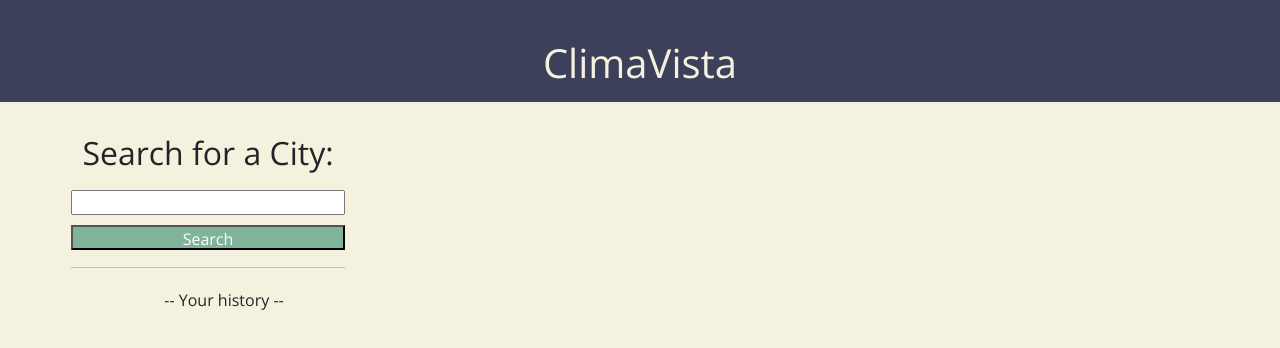
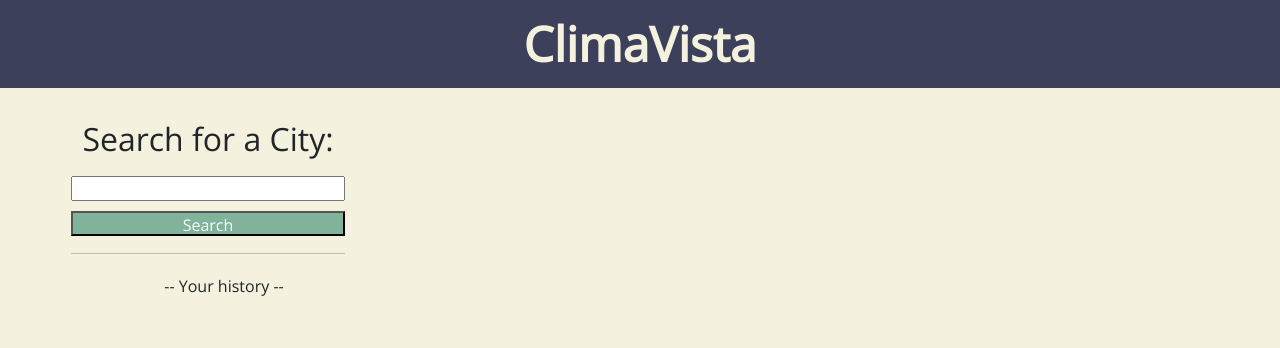
Before and after one commit to kemcclen/ClimaVista, a plain HTML site: page index.html in a window 1280 px wide. Drawn offline with nearby package versions, Linux system fonts and the light colour scheme.

Commit message:
README started (missing assets photo and links), nav bar added and styles, cirty search added and styled

```diff
--- a/assets/style.css
+++ b/assets/style.css
@@ -1,6 +1,6 @@
 * {
-font-family: 'Merriweather', serif;
-font-family: 'Open Sans', sans-serif;
+  font-family: "Merriweather", serif;
+  font-family: "Open Sans", sans-serif;
   padding: 0;
   margin: 0;
   box-sizing: border-box;
@@ -8,17 +8,19 @@ box-sizing: border-box;
 
 nav {
   font-family: Arial, Helvetica, sans-serif;
-    background-color: #3D405B;
+  background-color: #3d405b;
   text-align: center;
 }
 
 nav h1 {
   padding: 15px;
-    color:  #F4F1DE;
+  color: #f4f1de;
+  font-weight: 600;
+  font-size: 48px;
 }
 
 body {
-    background-color: #F4F1DE;
+  background-color: #f4f1de;
 }
 
 main {
@@ -47,7 +49,7 @@ main .searchSection #citySearch {
 
 main .searchSection #searchButton {
   color: white;
-    background: #81B29A;
+  background: #81b29a;
   width: 95%;
   height: 25px;
 }
--- a/index.html
+++ b/index.html
@@ -21,14 +21,13 @@
 
 <body>
     <nav>
-        <img href="assets/images/logo.png"/>
         <h1>ClimaVista</h1>
     </nav>
     <main>
         <div class="searchSection">
             <h2>Search for a City:</h2>
             <input type="text" name="citySearch" id="citySearch">
-            <button id="searchButton" onclick="run ();">Search</button>
+            <button id="searchButton" onclick="">Search</button>
             <hr />
             <ul id="history">
                 <li>
```
Also changed, not shown: assets/images/sunny.png (added), 3 other files. Lines whose indentation alone changed are shown as unchanged.
